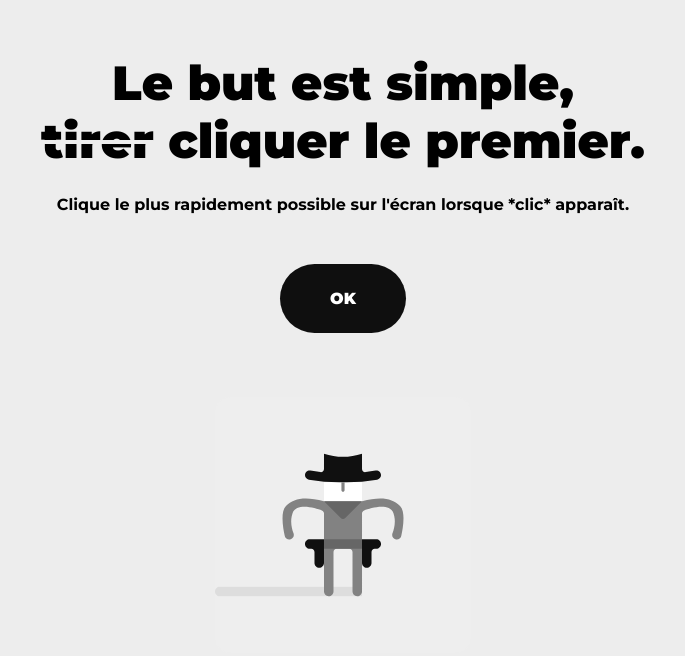
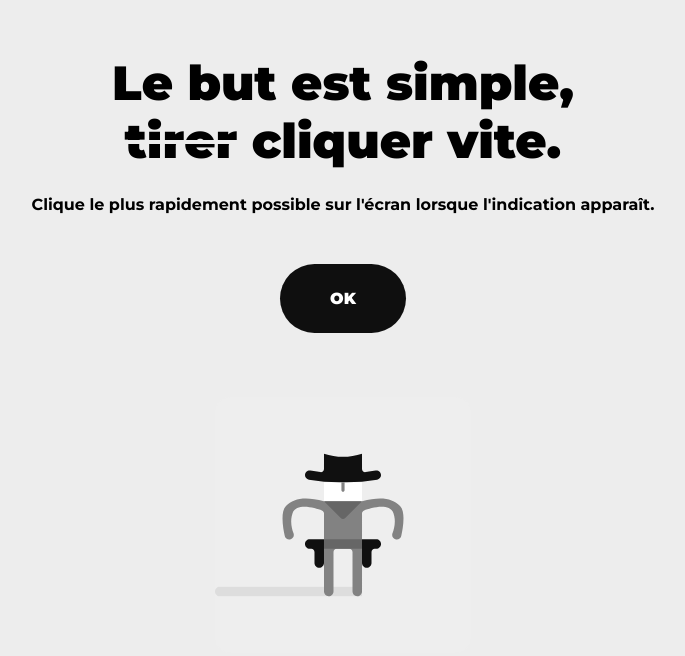
Before and after one commit to theo-feschotte/Cowboy, a website: page index.html in a window 1280 px wide. Shown: the part 1007-1663 px from the top of the page, without its empty margins (297-982 px from the left). Drawn offline with Linux system fonts and the light colour scheme.

Commit message:
Amélioration du script

```diff
--- a/index.html
+++ b/index.html
@@ -26,8 +26,8 @@
 
     <section class="cowboy-rules" id="rules">
         <img src="/dist/images/cowboy.svg" alt="Le cowboy">
-        <h2 class="cowboy__title">Le but est simple,<br><span class="line-through">tirer</span> cliquer le premier.</h2>
-        <p class="cowboy__text">Clique le plus rapidement possible sur l'écran lorsque *clic* apparaît.</p>
+        <h2 class="cowboy__title">Le but est simple,<br><span class="line-through">tirer</span> cliquer vite.</h2>
+        <p class="cowboy__text">Clique le plus rapidement possible sur l'écran lorsque l'indication apparaît.</p>
         <a class="cowboy__bouton" href="#play">Ok</a>
     </section>
 
```
Also changed, not shown: dist/js/script.js.
